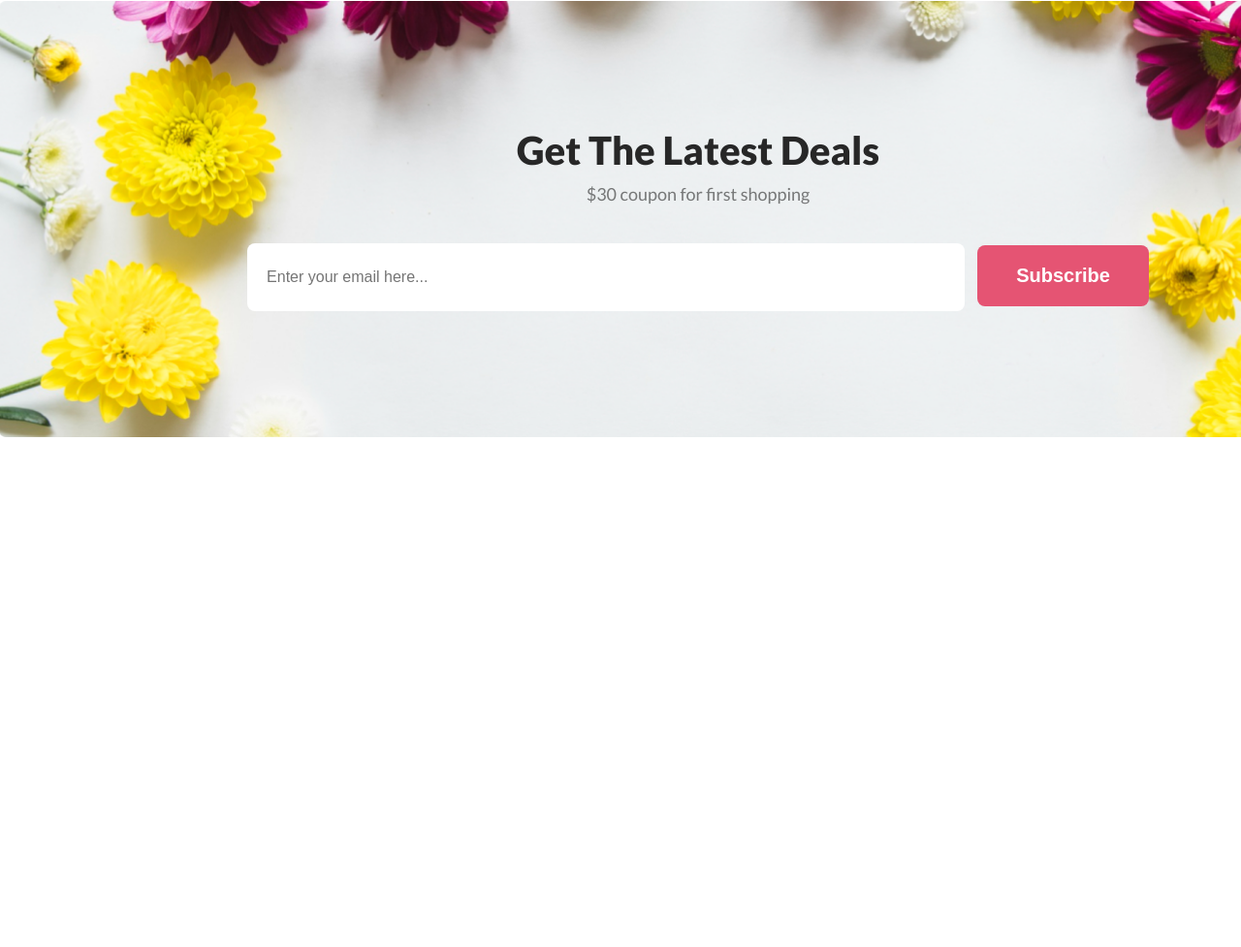
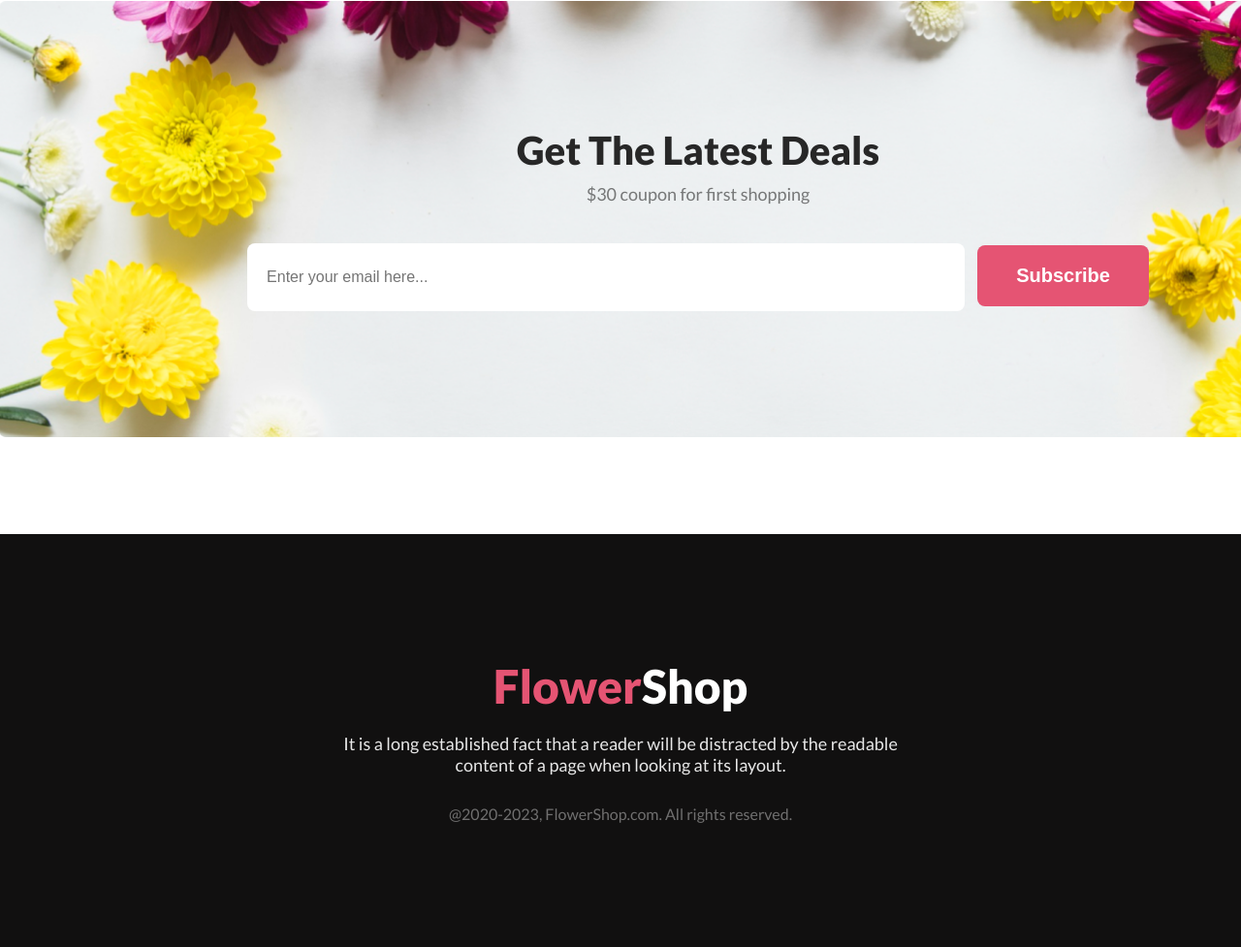
Before and after one commit to Rabiul-Sohel/flower-shop, a plain HTML site: page index.html in a window 1280 px wide. Shown: the part 3239-4216 px from the top of the page at 97% size. Before the commit the page ends 3790 px from the top, so only its background shows below. Drawn offline with Linux system fonts and the light colour scheme.

Commit message:
completed footer area

```diff
--- a/index.html
+++ b/index.html
@@ -110,8 +110,15 @@
       </div>
 
     </div>
+  </main>
+  <footer class="footer-area">
+    <div class="footer-container">
+      <h3 class="footer-logo"><span class="red">Flower</span>Shop</h3>
+      <p class="footer-text">It is a long established fact that a reader will be distracted by the readable content of a page when looking at its
+      layout.</p>
+      <p class="copyright-text">@2020-2023, FlowerShop.com. All rights reserved.</p>
+    </div>
 
-  </main>
-  <footer></footer>
+  </footer>
 </body>
 </html>
--- a/styles/style.css
+++ b/styles/style.css
@@ -183,3 +183,35 @@ input {
   padding: 20px;
   margin: 30px 10px 0 0;
 }
+
+/* footer area style */
+.footer-area {
+  background: #111010;
+  display: flex;
+  /* min-height: 0px; */
+  justify-content: center;
+  align-items: center;
+  padding: 128px 0;
+}
+.footer-logo {
+  color: #fff;
+  font-size: 48px;
+  font-weight: 800;
+  text-align: center;
+}
+.copyright-text {
+  color: rgba(255, 255, 255, 0.4);
+  text-align: center;
+  font-size: 16px;
+  font-weight: 400;
+  margin-top: 30px;
+}
+
+.footer-text {
+  color: rgba(255, 255, 255, 0.9);
+  text-align: center;
+  font-size: 18px;
+  font-weight: 400;
+  width: 625px;
+  margin-top: 20px;
+}
```
